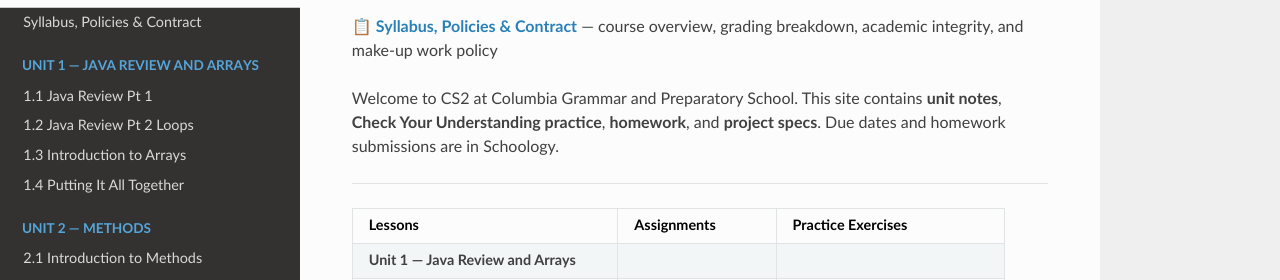
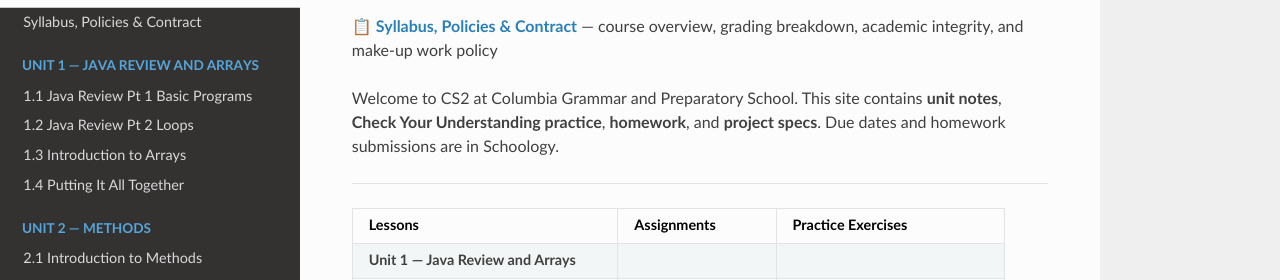
Before and after one commit to kjergens/cs2-site, an MkDocs documentation site: the page built from docs/index.md, in a window 1280 px wide. Shown: the part 145-425 px from the top of the page. Built offline with MkDocs 1.6.1, drawn with Linux system fonts in a browser that asks for light colours; nearby versions of some CDN libraries.

Commit message:
nav edit

```diff
--- a/mkdocs.yml
+++ b/mkdocs.yml
@@ -23,7 +23,7 @@ nav:
   - Table of Contents: index.md
   - Syllabus, Policies & Contract: syllabus.md
   - Unit 1 — Java Review and Arrays:
-    - "1.1 Java Review Pt 1": unit1/notes_01_java_review.md
+    - "1.1 Java Review Pt 1 Basic Programs": unit1/notes_01_java_review.md
     - "1.2 Java Review Pt 2 Loops": unit1/notes_02_loops.md
     - "1.3 Introduction to Arrays": unit1/notes_03_arrays.md
     - "1.4 Putting It All Together": unit1/notes_04_traversing_arrays.md
```
